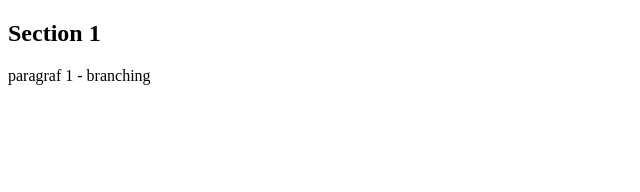
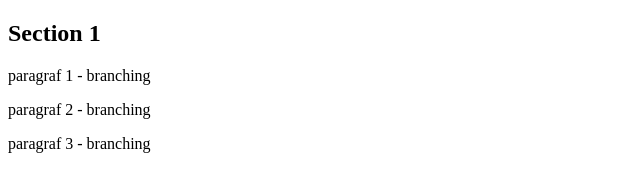
Before and after one commit to ania1995/git-course-2, a plain HTML site: page index.html in a window 1280 px wide. Shown: the whole page, without its empty margins (0-640 px from the left). Drawn offline with Linux system fonts and the light colour scheme.

Commit message:
add two paragraphs to index.html

```diff
--- a/index.html
+++ b/index.html
@@ -11,6 +11,12 @@
         <p>
             paragraf 1 - branching
         </p>
+        <p>
+            paragraf 2 - branching
+        </p>
+        <p>
+            paragraf 3 - branching
+        </p>
     </section>
 
 </body>
```
